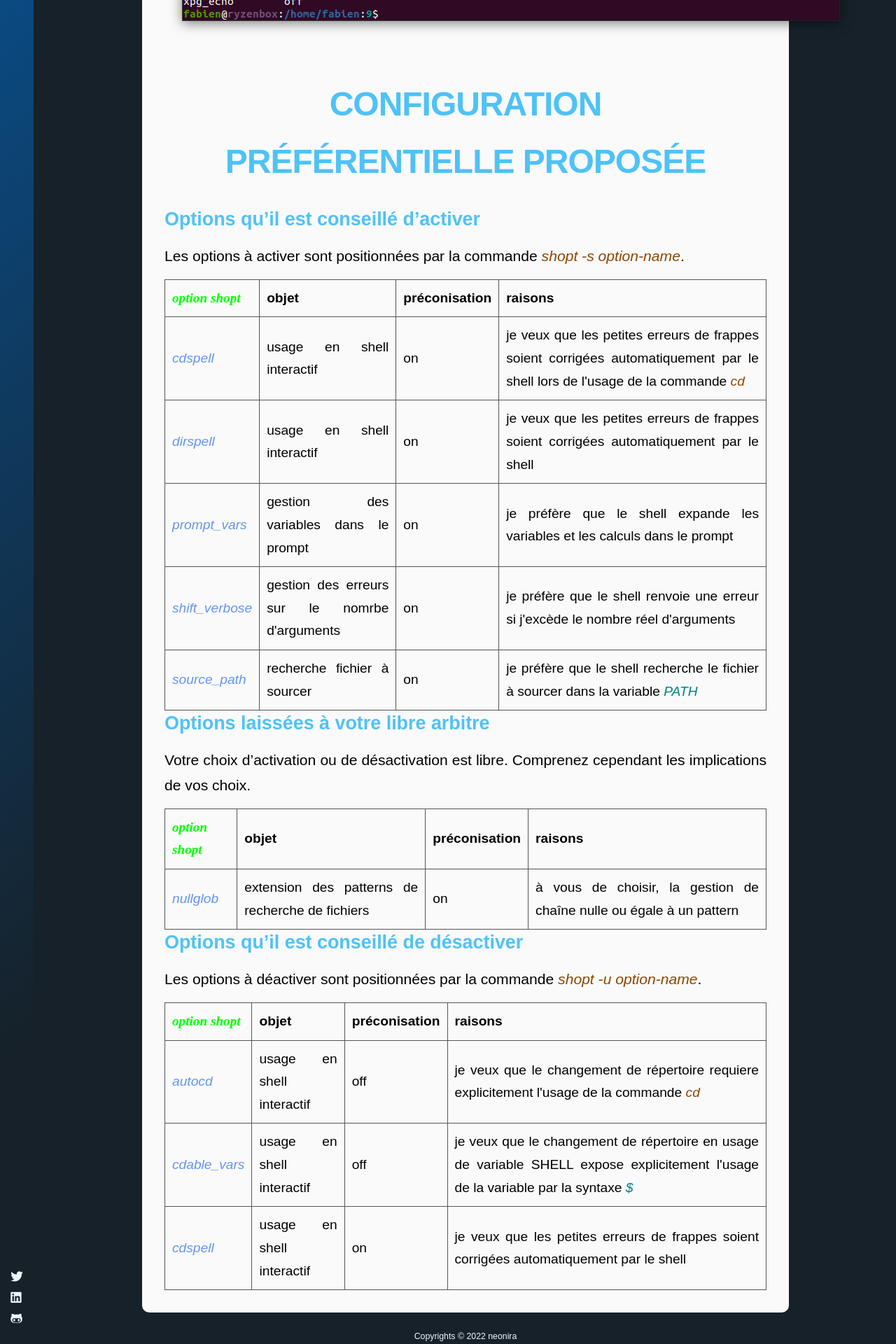
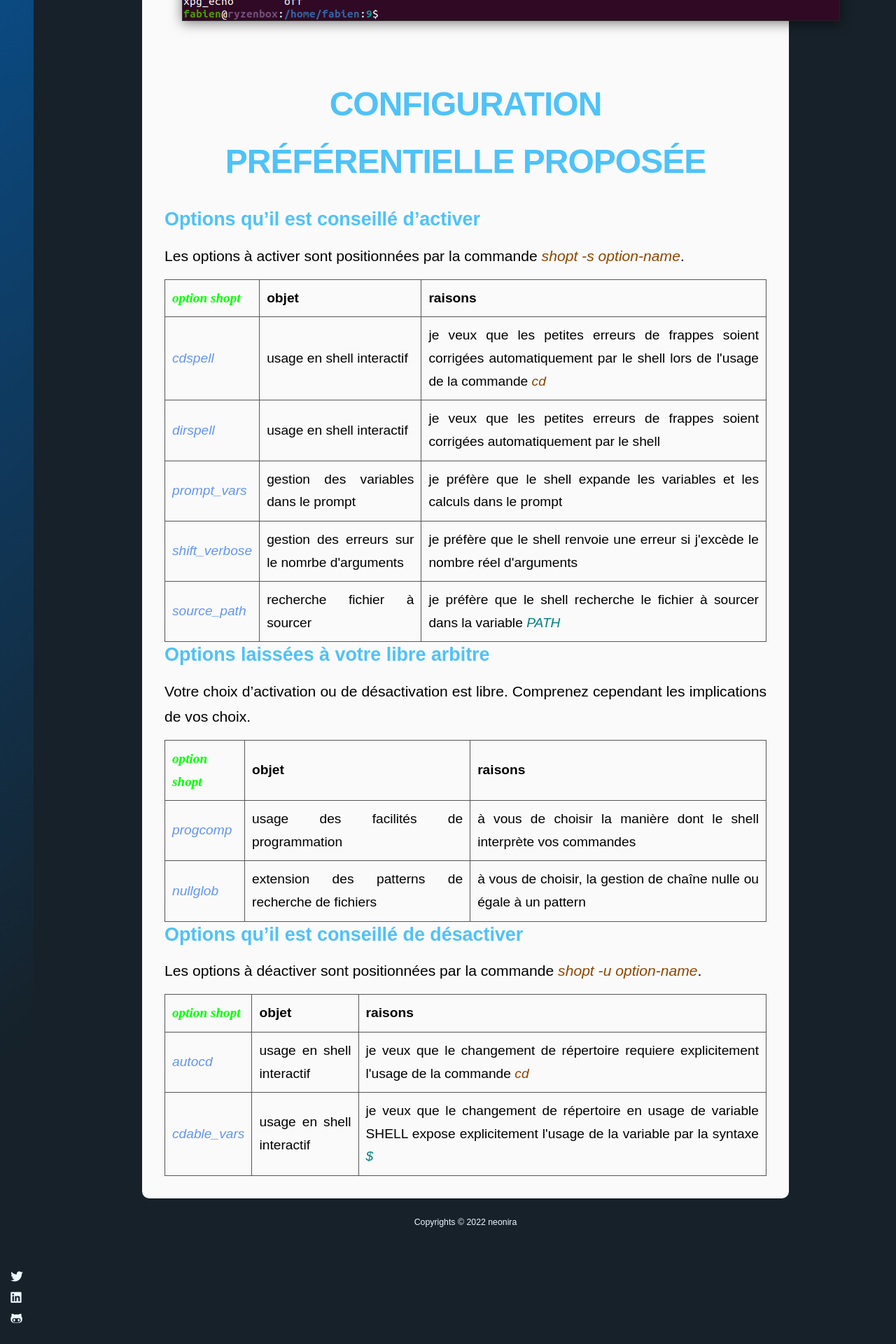
Before and after one commit to neonira/neonira.github.io, a Jekyll site: the page built from _posts/2022-01-02-bash-shopt.md, in a window 1280 px wide. Shown: the part 2382-4302 px from the top of the page at 70% size. Built offline with Jekyll 4.4.1, drawn with Linux system fonts in a browser that asks for light colours; nearby versions of some CDN libraries; some web fonts are replaced.

Commit message:
added blogs

```diff
--- a/_posts/2022-01-02-bash-shopt.md
+++ b/_posts/2022-01-02-bash-shopt.md
@@ -23,7 +23,7 @@ La version <cite style='font-family:courrier;color:darkOrange'>/bin/bash</cite>
 
 La configuration par défaut de est
 
-<img src='images/linux/bash-shopt-default.png' witdh="80%">
+<img src='images/linux/bash-shopt-default.png' witdh="60%">
 
 
 # Configuration préférentielle proposée
@@ -33,13 +33,13 @@ La configuration par défaut de est
 Les options à activer sont positionnées par la commande <cite class='exec'>shopt -s option-name</cite>.
 
 <table>
-<tr><th><cite style='font-family:courrier;color:lime'>option shopt</cite></th><th>objet</th><th>préconisation</th><th>raisons</th></tr>
-<tr><td><cite class='oc'>cdspell</cite></td><td>usage en shell interactif</td><td>on</td><td>je veux que les petites erreurs de frappes soient corrigées automatiquement par le shell lors de l'usage de la commande <cite class='exec'>cd</cite></td></tr>
-<tr><td><cite class='oc'>dirspell</cite></td><td>usage en shell interactif</td><td>on</td><td>je veux que les petites erreurs de frappes soient corrigées
+<tr><th><cite style='font-family:courrier;color:lime'>option shopt</cite></th><th>objet</th><th>raisons</th></tr>
+<tr><td><cite class='oc'>cdspell</cite></td><td>usage en shell interactif</td><td>je veux que les petites erreurs de frappes soient corrigées automatiquement par le shell lors de l'usage de la commande <cite class='exec'>cd</cite></td></tr>
+<tr><td><cite class='oc'>dirspell</cite></td><td>usage en shell interactif</td><td>je veux que les petites erreurs de frappes soient corrigées
 automatiquement par le shell</td></tr>
-<tr><td><cite class='oc'>prompt_vars</cite></td><td>gestion des variables dans le prompt</td><td>on</td><td>je préfère que le shell expande les variables et les calculs dans le prompt</td></tr>
-<tr><td><cite class='oc'>shift_verbose</cite></td><td>gestion des erreurs sur le nomrbe d'arguments</td><td>on</td><td>je préfère que le shell renvoie une erreur si j'excède le nombre réel d'arguments</td></tr>
-<tr><td><cite class='oc'>source_path</cite></td><td>recherche fichier à sourcer</td><td>on</td><td>je préfère que le shell recherche le fichier à sourcer dans la variable <cite class='op'>PATH</cite></td></tr>
+<tr><td><cite class='oc'>prompt_vars</cite></td><td>gestion des variables dans le prompt</td><td>je préfère que le shell expande les variables et les calculs dans le prompt</td></tr>
+<tr><td><cite class='oc'>shift_verbose</cite></td><td>gestion des erreurs sur le nomrbe d'arguments</td><td>je préfère que le shell renvoie une erreur si j'excède le nombre réel d'arguments</td></tr>
+<tr><td><cite class='oc'>source_path</cite></td><td>recherche fichier à sourcer</td><td>je préfère que le shell recherche le fichier à sourcer dans la variable <cite class='op'>PATH</cite></td></tr>
 </table>
 
 
@@ -48,8 +48,9 @@ automatiquement par le shell</td></tr>
 Votre choix d'activation ou de désactivation est libre. Comprenez cependant les implications de vos choix.
 
 <table>
-<tr><th><cite style='font-family:courrier;color:lime'>option shopt</cite></th><th>objet</th><th>préconisation</th><th>raisons</th></tr>
-<tr><td><cite class='oc'>nullglob</cite></td><td>extension des patterns de recherche de fichiers</td><td>on</td><td>à vous de choisir, la gestion de chaîne nulle ou égale à un pattern</td></tr>
+<tr><th><cite style='font-family:courrier;color:lime'>option shopt</cite></th><th>objet</th><th>raisons</th></tr>
+<tr><td><cite class='oc'>progcomp</cite></td><td>usage des facilités de programmation</td><td>à vous de choisir la manière dont le shell interprète vos commandes</td></tr>
+<tr><td><cite class='oc'>nullglob</cite></td><td>extension des patterns de recherche de fichiers</td><td>à vous de choisir, la gestion de chaîne nulle ou égale à un pattern</td></tr>
 </table>
 
 ## Options qu'il est conseillé de désactiver
@@ -57,9 +58,7 @@ Votre choix d'activation ou de désactivation est libre. Comprenez cependant les
 Les options à déactiver sont positionnées par la commande <cite class='exec'>shopt -u option-name</cite>.
 
 <table>
-<tr><th><cite style='font-family:courrier;color:lime'>option shopt</cite></th><th>objet</th><th>préconisation</th><th>raisons</th></tr>
-<tr><td><cite class='oc'>autocd</cite></td><td>usage en shell interactif</td><td>off</td><td>je veux que le changement de répertoire requiere explicitement l'usage de la commande <cite class='exec'>cd</cite></td></tr>
-<tr><td><cite class='oc'>cdable_vars</cite></td><td>usage en shell interactif</td><td>off</td><td>je veux que le changement de répertoire en usage de variable SHELL expose explicitement l'usage de la variable par la syntaxe <cite class='op'>$</cite></td></tr>
-<tr><td><cite class='oc'>cdspell</cite></td><td>usage en shell interactif</td><td>on</td><td>je veux que les petites erreurs de frappes soient corrigées automatiquement par le shell</td></tr>
-
+<tr><th><cite style='font-family:courrier;color:lime'>option shopt</cite></th><th>objet</th><th>raisons</th></tr>
+<tr><td><cite class='oc'>autocd</cite></td><td>usage en shell interactif</td><td>je veux que le changement de répertoire requiere explicitement l'usage de la commande <cite class='exec'>cd</cite></td></tr>
+<tr><td><cite class='oc'>cdable_vars</cite></td><td>usage en shell interactif</td><td>je veux que le changement de répertoire en usage de variable SHELL expose explicitement l'usage de la variable par la syntaxe <cite class='op'>$</cite></td></tr>
 </table>
```
